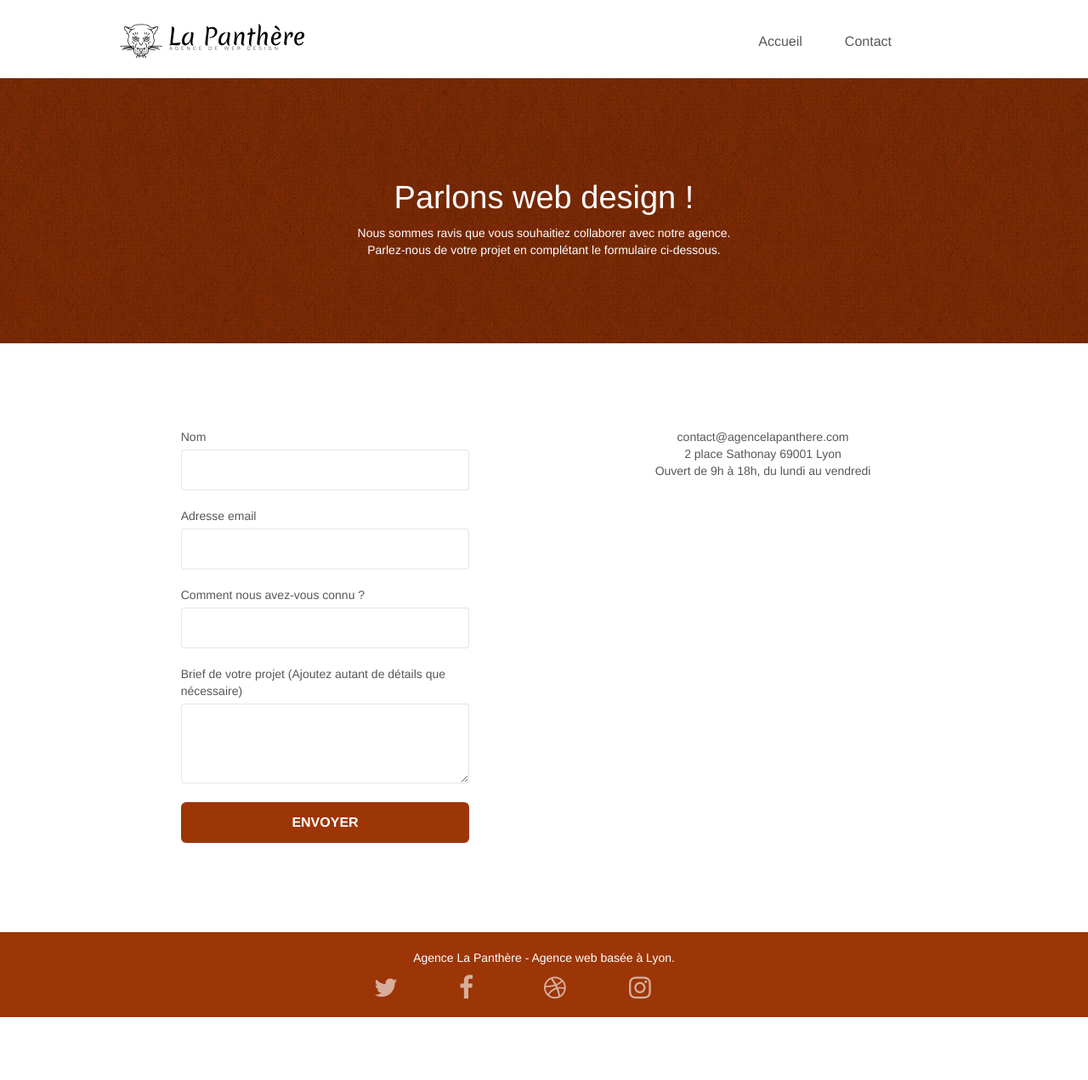
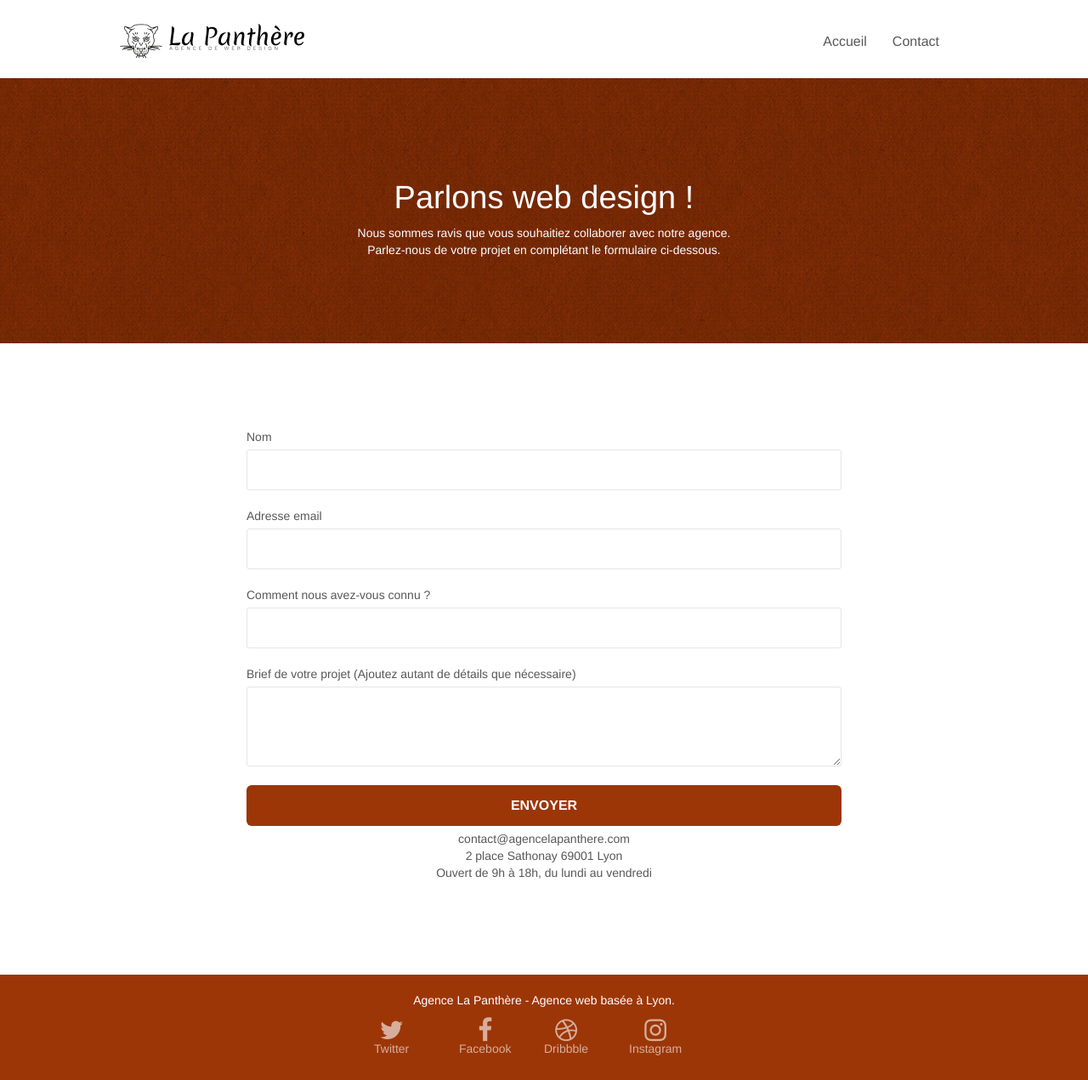
Before and after one commit to elchoup/P4-La-panthere, a plain HTML site: page contact.html in a window 1280 px wide. Shown: the whole page at 85% size. Before the commit the page ends 1197 px from the top, so only its background shows below. Drawn offline with nearby package versions, Linux system fonts and the light colour scheme; files that its build step writes are made by us from their sources.

Commit message:
remplacement des versions minifiés et corrections

```diff
--- a/contact.html
+++ b/contact.html
@@ -6,15 +6,15 @@
     <meta name="viewport" content="width=device-width, initial-scale=1.0, viewport-fit=cover">
     <link rel="shortcut icon" type="image/png" href="favicon.jpg">
 
-	<link rel="stylesheet" type="text/css" href="./css/bootstrap.min.css">
+	<link rel="stylesheet" type="text/css" href="./css/bootstrap.css">
 	<link rel="stylesheet" type="text/css" href="style.css">
-	<link rel="stylesheet" type="text/css" href="./css/font-awesome.min.css">
-	<link rel="stylesheet" type="text/css" href="./css/et-line.min.css">
+	<link rel="stylesheet" type="text/css" href="./css/font-awesome.css">
+	<link rel="stylesheet" type="text/css" href="./css/et-line.css">
 
 
-	<script src="./js/jquery-2.1.0.min.js"></script>
-	<script src="./js/bootstrap.min.js"></script>
-	<script src="./js/blocs.min.js"></script>
+	<script src="./js/jquery-2.1.0.js"></script>
+	<script src="./js/bootstrap.js"></script>
+	<script src="./js/blocs.js"></script>
 	<script src="./js/jqBootstrapValidation.js"></script>
 	<script src="./js/formHandler.js"></script>
     <title>Contact</title>
@@ -88,25 +88,25 @@
 					<div class="col-sm-6">
 						<form id="form_1" novalidate success-msg="Your message has been sent." fail-msg="Sorry it seems that our mail server is not responding, Sorry for the inconvenience!">
 							<div class="form-group">
-								<label>
+								<label for="name">
 									Nom
 								</label>
 								<input id="name" class="form-control" required />
 							</div>
 							<div class="form-group">
-								<label>
+								<label for="email">
 									Adresse email
 								</label>
 								<input id="email" class="form-control" type="email" required />
 							</div>
 							<div class="form-group">
-								<label>
+								<label for="contact">
 									Comment nous avez-vous connu ?
 								</label>
 								<input class="form-control" type="email" required id="input_504" />
 							</div>
 							<div class="form-group">
-								<label>
+								<label for="projet">
 									Brief de votre projet (Ajoutez autant de détails que nécessaire)<br>
 								</label><textarea id="message" class="form-control" rows="4" cols="50" required></textarea>
 							</div>
@@ -143,22 +143,22 @@
 				<div class="row row-no-gutters social">
 					<div class="col-sm-3">
 						<div class="text-center">
-							<a class="social" href="index.html"><span class="fa fa-twitter icon-md"></span></a>
+							<a class="social" href="index.html"><span class="fa fa-twitter icon-md"><p>Twitter</p></span></a>
 						</div>
 					</div>
 					<div class="col-sm-3">
 						<div class="text-center">
-							<a class="social" href="index.html"><span class="fa fa-facebook icon-md"></span></a>
+							<a class="social" href="index.html"><span class="fa fa-facebook icon-md"><p>Facebook</p></span></a>
 						</div>
 					</div>
 					<div class="col-sm-3">
 						<div class="text-center">
-							<a class="social" href="index.html"><span class="fa fa-dribbble icon-md"></span></a>
+							<a class="social" href="index.html"><span class="fa fa-dribbble icon-md"><p>Dribbble</p></span></a>
 						</div>
 					</div>
 					<div class="col-sm-3">
 						<div class="text-center">
-							<a class="social" href="index.html"><span class="fa fa-instagram icon-md"></span></a>
+							<a class="social" href="index.html"><span class="fa fa-instagram icon-md"><p>Instagram</p></span></a>
 						</div>
 					</div>
 				</div>
--- a/style.css
+++ b/style.css
@@ -283,6 +283,7 @@ a:hover {
     padding-left: 0;
 }
 
+
 #bloc-1-hero h1 {
     font-size: 32px;
 }
@@ -317,7 +318,7 @@ a:hover {
 
 .navbar .nav {
     padding-top: 2px;
-    padding-right: 60px;
+    margin-right: -16px;
     float: right;
     z-index: 1;
     list-style-type: none;
@@ -328,7 +329,7 @@ a:hover {
     float: left;
     margin-top: 4px;
     font-size: 16px;
-    margin-right: 10px;
+
 }
 
 .navbar-nav .open .dropdown-menu > li > a {
@@ -370,7 +371,7 @@ a:hover {
     .site-navigation {
         position: absolute;
         top: 50%;
-        right: 20px;
+        right: 50px;
         transform: translate(0, -50%);
         -webkit-transform: translateY(-50%);
     }
@@ -673,8 +674,12 @@ a {
     max-width: 1000px;
 }
 
+.col-sm-6{
+    width: 100%;
+}
 .col-sm-6 p{
     text-align: center;
+
 }
 
 .hero-bloc-text {
```
